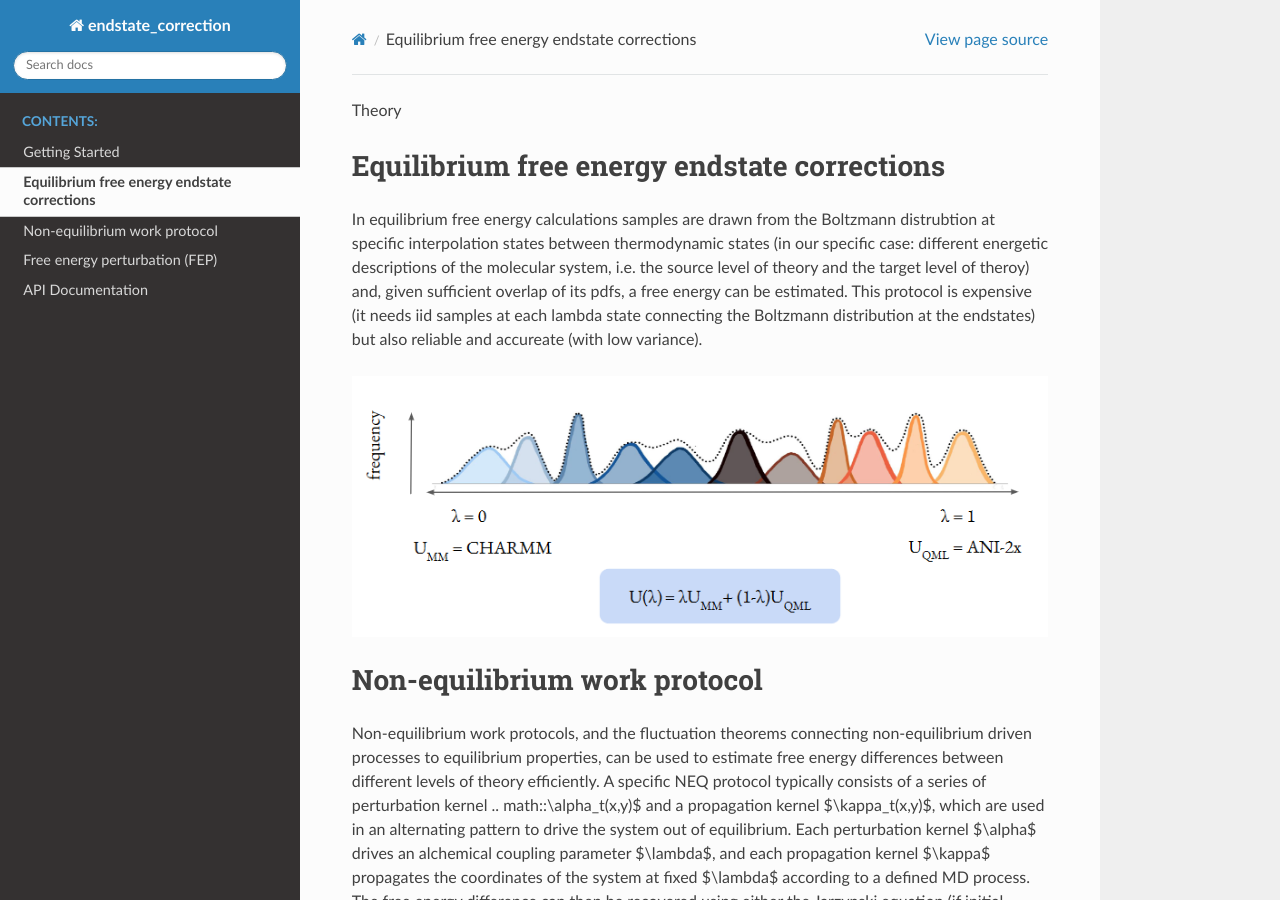
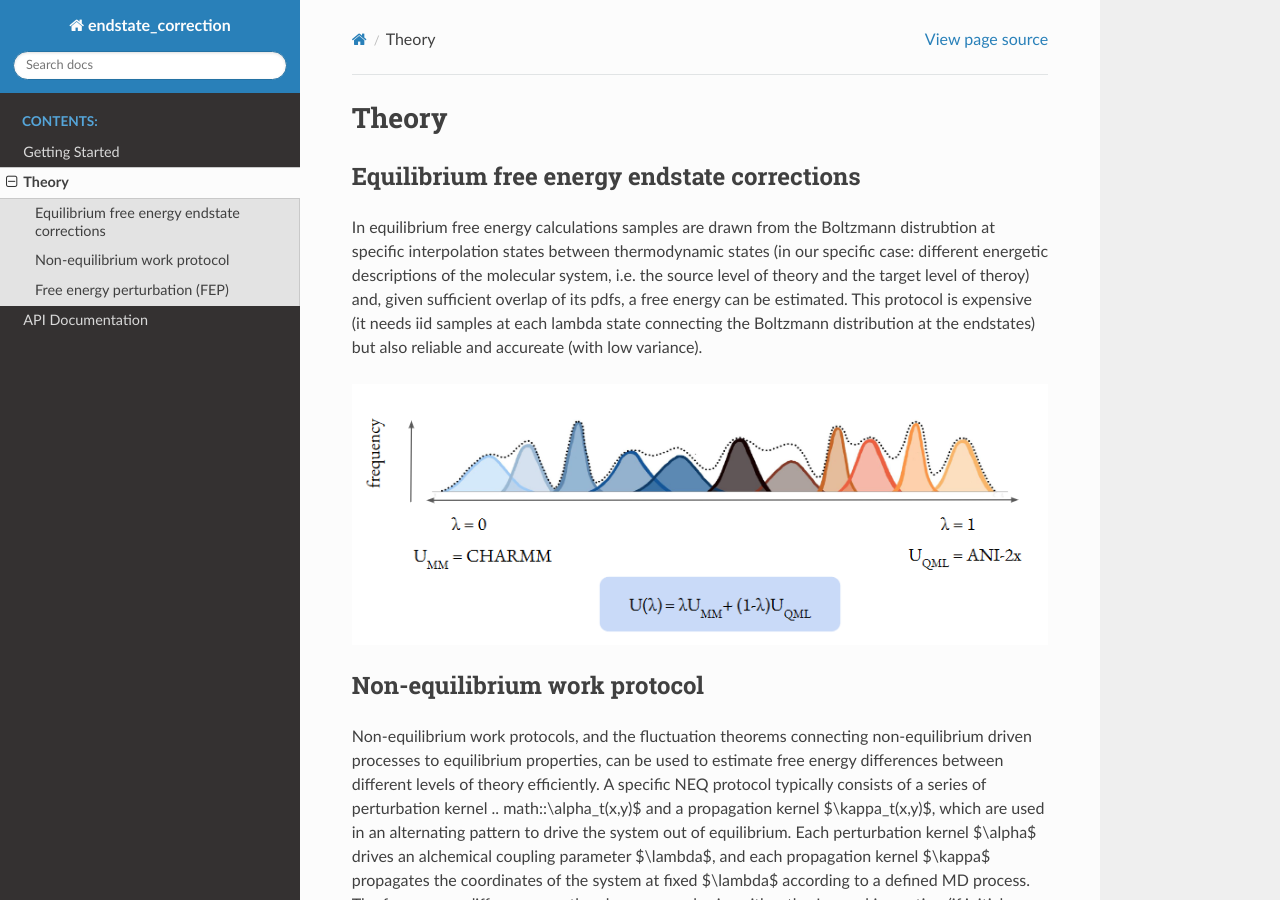
Before and after one commit to xiki-tempula/endstate_correction, a Sphinx documentation site: the page built from docs/theory.md, in a window 1280 px wide and 900 px high. Built offline with Sphinx 7.4.7 and the Read the Docs theme 2.0.0, drawn with Linux system fonts in a browser that asks for light colours; the version number could not be read and is left out.

Commit message:
next try

```diff
--- a/docs/theory.md
+++ b/docs/theory.md
@@ -1,7 +1,8 @@
 Theory
+===============
 
 
-# Equilibrium free energy endstate corrections
+## Equilibrium free energy endstate corrections
 
 In equilibrium free energy calculations samples are drawn from the Boltzmann distrubtion
 at specific interpolation states between thermodynamic states (in our specific case: different energetic
@@ -14,7 +15,7 @@ but also reliable and accureate (with low variance).
 
 
 
-# Non-equilibrium work protocol
+## Non-equilibrium work protocol
 
 Non-equilibrium work protocols, and the fluctuation theorems connecting non-equilibrium driven
 processes to equilibrium properties, can be used to estimate free energy differences between different
@@ -31,7 +32,7 @@ from $\lambda=0$ to $\lambda=1$) or the Crooks' fluctuation theorem (if samples
 are drawn from $\pi(x, \lambda=0)$ and $\pi(x, \lambda=1)$ and the perturbation kernels are set for a bidirectinoal
 protocol).
 
-# Free energy perturbation (FEP)
+## Free energy perturbation (FEP)
 
 Here, we define FEP as a special case of the NEQ protocol (and the Jarzynski equation) in which the protocol
 consists only of a single perturbation kernel $\alpha_t(x,y)$, without a propagation kernel.
```
